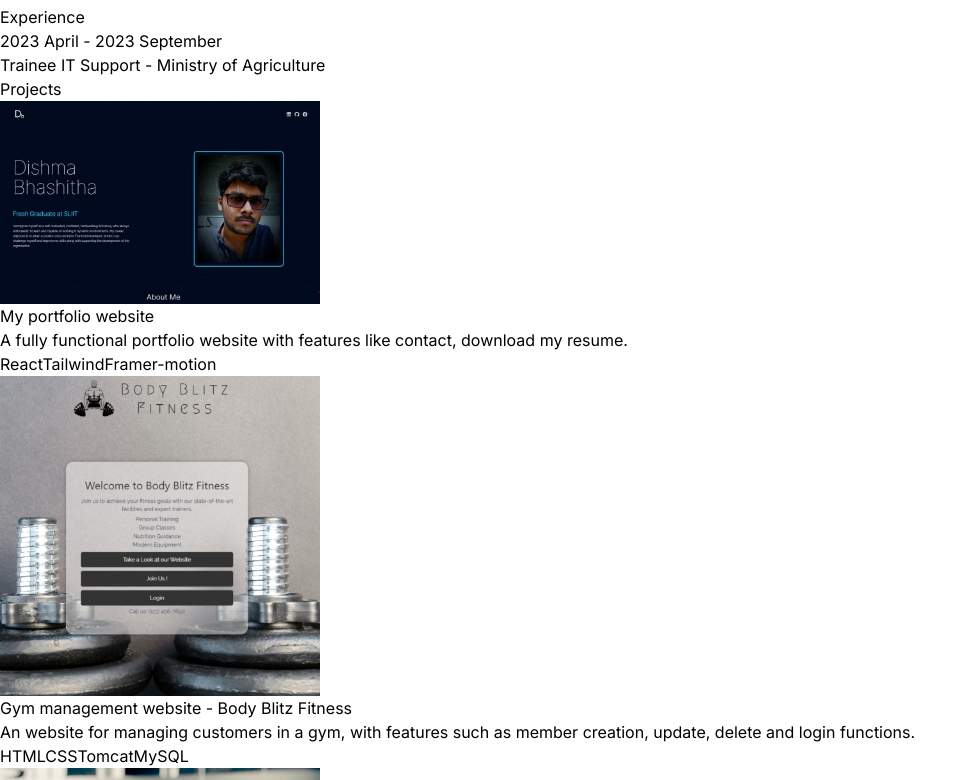
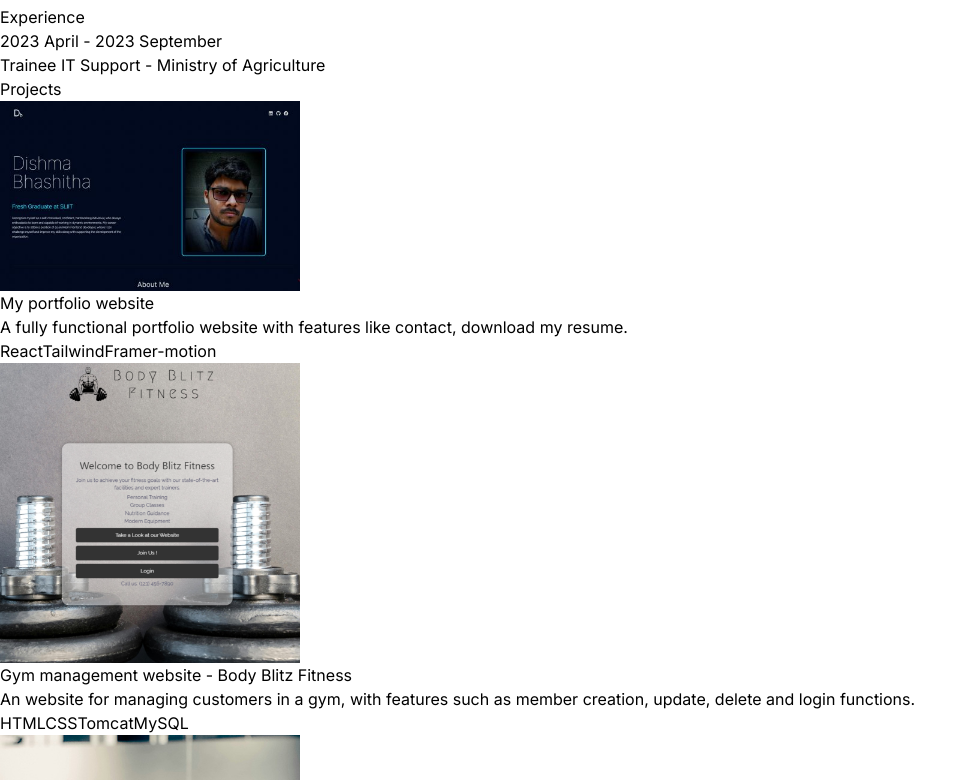
Before and after one commit to Dishma/Portfolio, a React (Vite) app: page / in a window 1280 px wide. Shown: the part 1610-2390 px from the top of the page, without its empty margins (0-973 px from the left). Built offline with nearby package versions, Linux system fonts and the light colour scheme.

Commit message:
Update Projects.jsx

```diff
--- a/src/components/Projects.jsx
+++ b/src/components/Projects.jsx
@@ -14,8 +14,8 @@ const Projects = () => {
                                 className='mb-6 rounded'
                                 src={project.image}
                                 alt={project.title}
-                                width={320}
-                                height={320}
+                                width={300}
+                                height={300}
                                 whileInView={{ opacity: 1, x: 0 }}
                                 initial={{ opacity: 0, x: -100 }}
                                 transition={{ duration: 0.5 }}
```
